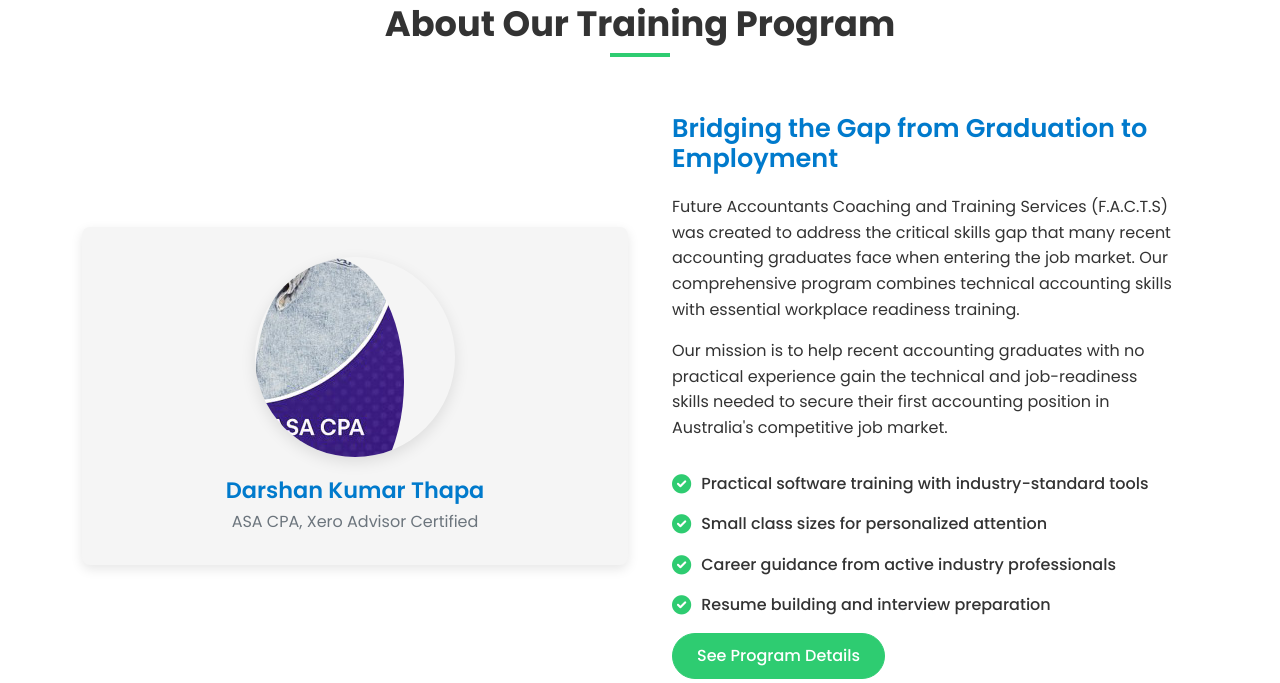
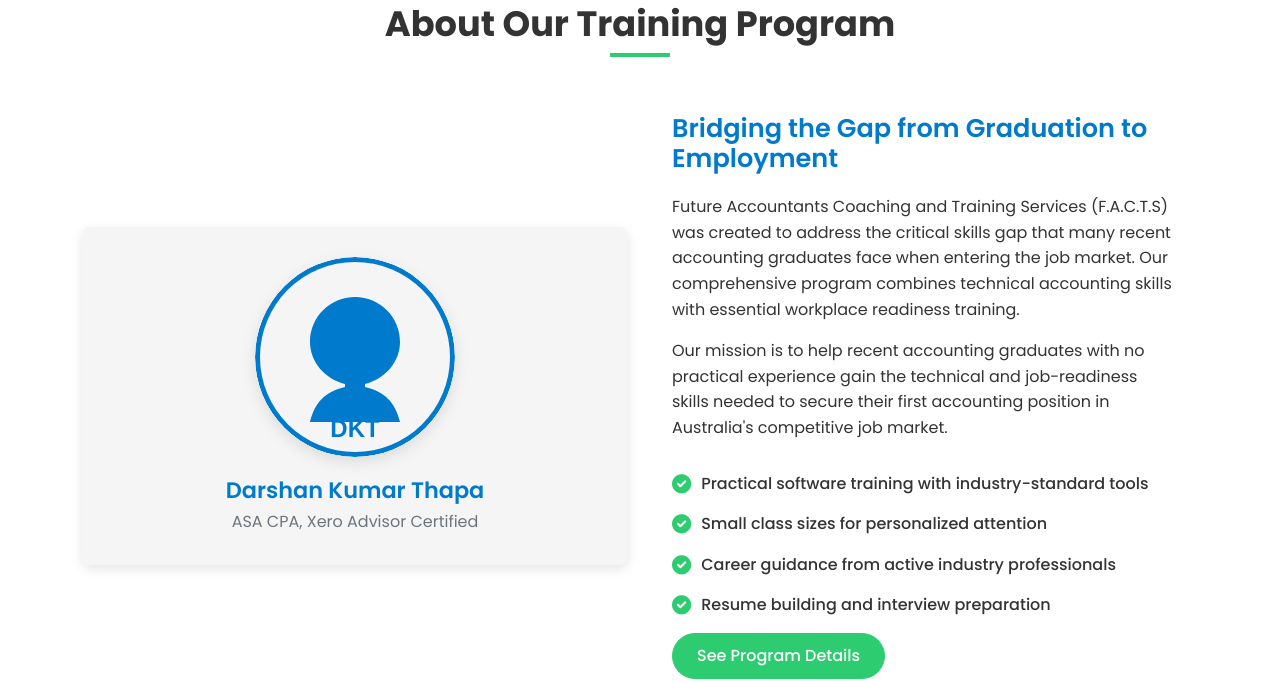
Before and after one commit to Yonesh-Thapa/FACTS, a Flask app: page / in a window 1280 px wide. Shown: the part 741-1424 px from the top of the page. Run offline with Flask 3, Linux system fonts and the light colour scheme.

Commit message:
Replace Darshan Thapa's profile picture with a placeholder SVG.
Replit-Commit-Author: Agent
Replit-Commit-Session-Id: 811e0181-69f7-4122-837f-3e5b1aa390de
Replit-Commit-Screenshot-Url: https://storage.googleapis.com/screenshot-production-us-central1/1a0dd053-97cc-4a0a-b64d-456243bbbfc9/a5cce2c2-2fe2-4eb1-96ba-d28a28f010ae.jpg

```diff
--- a/templates/index.html
+++ b/templates/index.html
@@ -64,7 +64,7 @@
             <div class="col-md-6">
                 <div class="trainer-card">
                     <div class="trainer-img">
-                        <img src="{{ url_for('static', filename='images/team/darshan_thapa_profile.jpg') }}" alt="Darshan Kumar Thapa" class="img-fluid rounded-circle">
+                        <img src="{{ url_for('static', filename='images/team/darshan_placeholder.svg') }}" alt="Darshan Kumar Thapa" class="img-fluid rounded-circle">
                     </div>
                     <h3 class="trainer-name">Darshan Kumar Thapa</h3>
                     <p class="trainer-credentials">ASA CPA, Xero Advisor Certified</p>
```
Also changed, not shown: static/images/team/darshan_full.jpg (added), static/images/team/darshan_placeholder.svg (added), static/images/team/darshan_thapa_profile.jpg.
